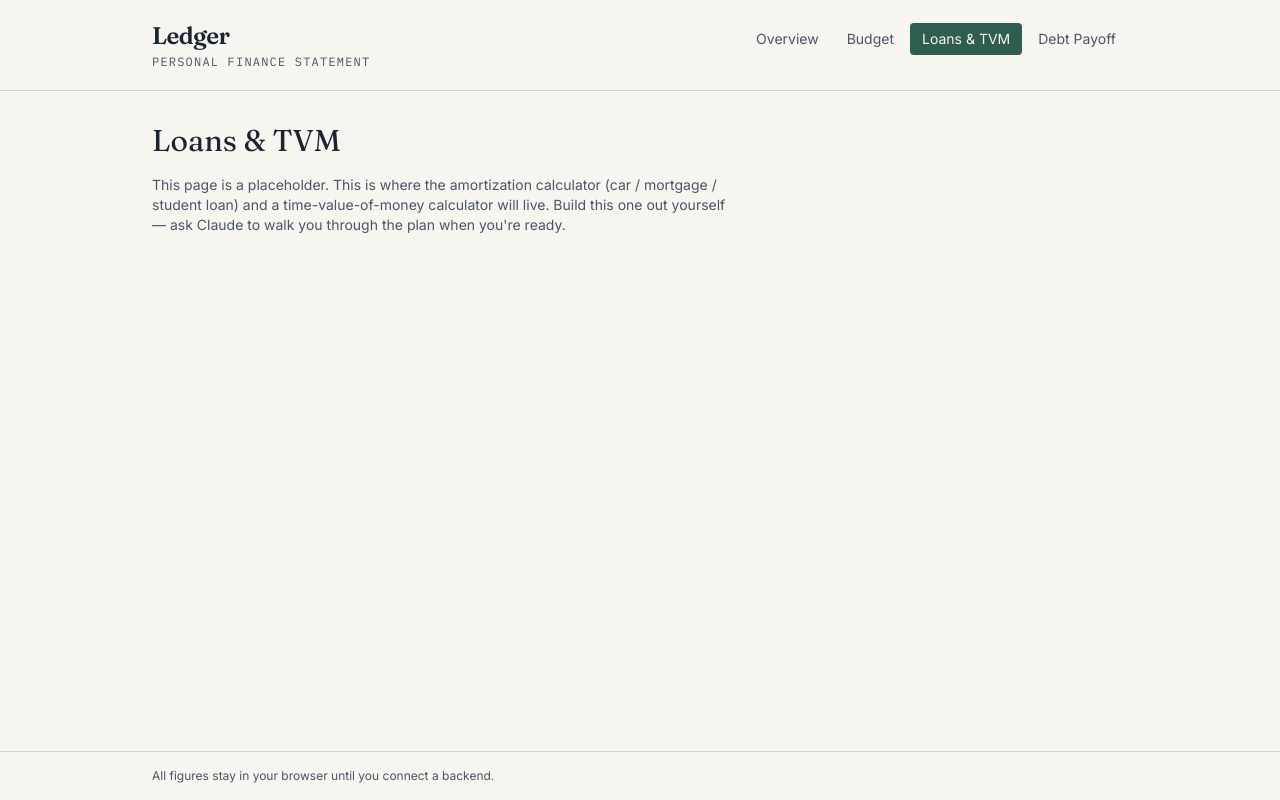
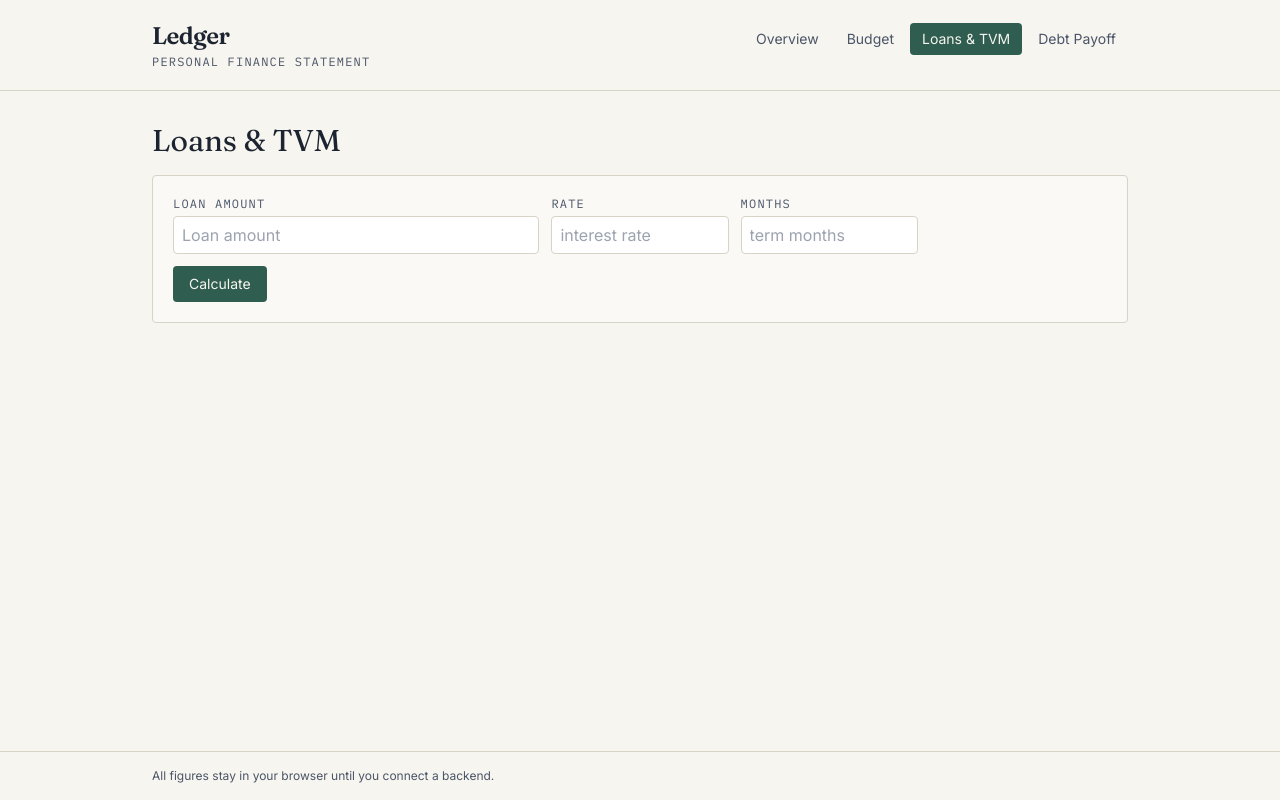
Before and after one commit to tt645-3851/ledgerfinance, a React (Vite) app: page /loans in a window 1280 px wide. Built offline with nearby package versions, Linux system fonts and the light colour scheme.

Commit message:
Updated Loans pages with ammortization calculation

```diff
--- a/src/pages/Loans.jsx
+++ b/src/pages/Loans.jsx
@@ -1,13 +1,116 @@
+import { useState } from 'react'
+import { amortizationSchedule, formatCurrency} from '../lib/finance'
+import { AreaChart, Area, XAxis, YAxis, Tooltip, ResponsiveContainer } from 'recharts'
+
 export default function Loans() {
+  const [principal, setPrincipal] = useState('')
+  const [rate, setRate] = useState('')
+  const [termMonths, setTermMonths] = useState('')
+  const [result, setResult] = useState(null)
+
+  function handleSubmit(e) {
+    e.preventDefault()
+
+    const p = parseFloat(principal)
+    const r = parseFloat(rate)
+    const t = parseInt(termMonths, 10)
+
+    console.log(p, r, t)
+
+    const calculated = amortizationSchedule(p, r, t)
+    setResult(calculated)
+  }
+
   return (
     <div className="space-y-4">
       <h2 className="text-3xl">Loans &amp; TVM</h2>
-      <p className="text-inkSoft text-sm max-w-prose">
-        This page is a placeholder. This is where the amortization calculator
-        (car / mortgage / student loan) and a time-value-of-money calculator
-        will live. Build this one out yourself — ask Claude to walk you
-        through the plan when you're ready.
-      </p>
+
+      <form
+        onSubmit={handleSubmit}
+        className="border border-line rounded p-5 bg-white/40 grid grid-cols-1 sm:grid-cols-5 gap-3 items-end"
+      >
+      <div className='flex flex-col gap-1 sm:col-span-2'>
+       <label className='text-xs uppercase tracking-widest text-inkSoft font-mono'>Loan Amount</label>
+       <input
+          type="number"
+          value={principal}
+          onChange={(e) => setPrincipal(e.target.value)}
+          placeholder='Loan amount'
+          className='border border-line rounded px-2 py-1.5 bg-white'
+        ></input>
+      </div>
+
+      <div className='flex flex-col gap-1'>
+        <label className='text-xs uppercase tracking-widest text-inkSoft font-mono'>Rate</label>
+        <input
+          type="number"
+          value={rate}
+          onChange={(e) => setRate(e.target.value)}
+          placeholder='interest rate'
+          className='border border-line rounded px-2 py-1.5 bg-white'
+        ></input>
+      </div>
+
+      <div className='flex flex-col gap-1'>
+        <label className='text-xs uppercase tracking-widest text-inkSoft font-mono'>Months</label>
+        <input
+          type="number"
+          value={termMonths}
+          onChange={(e) => setTermMonths(e.target.value)}
+          placeholder='term months'
+          className='border border-line rounded px-2 py-1.5 bg-white'
+        ></input>
+      </div>
+
+        <button
+          type='submit'
+          className='sm:col-span-5 justify-self-start bg-ledger text-paper px-4 py-2 rounded text-sm hover:bg-ledger-dark transition-colors'
+        >Calculate</button>
+      </form>
+
+      {result && (
+        <div className="border border-line rounded overflow-hidden">
+          <div className='max-h-96 overflow-y-auto'>
+            <table className='w-full text-sm'>
+              <thead className='sticky top-0 bg-paperDim'>
+                <tr className='text-left text-xs uppercase tracking-widest text-inkSoft font-mono'>
+                  <th className='px-4 py-2'>Month</th>
+                  <th className='px-4 py-2'>Payment</th>
+                  <th className='px-4 py-2'>Principal</th>
+                  <th className='px-4 py-2'>Interest</th>
+                  <th className='px-4 py-2'>Balance</th>
+                </tr>
+              </thead>
+              <tbody className='divide-y divide-line'>
+                {result.rows.map((row) => (
+                  <tr key={row.month}>
+                    <td className='px-4 py-2 figure'>{row.month}</td>
+                    <td className='px-4 py-2 figure'>{formatCurrency(row.payment)}</td>
+                    <td className='px-4 px-2 figure'>{formatCurrency(row.principalPaid)}</td>
+                    <td className='px-4 py-2 figure'>{formatCurrency(row.interest)}</td>
+                    <td className='px-4 py-2 figure'>{formatCurrency(row.balance)}</td>
+                  </tr>
+                ))}
+              </tbody>
+            </table>
+          </div>
+
+          <div className='border border-line rounded p-5 bg-white/40'>
+            <h3 className='text-sm uppercase tracking-widest text-inkSOft font-mono mb-4'>
+              Principal vs. interest over time
+            </h3>
+            <ResponsiveContainer width='100%' height={280}>
+              <AreaChart data={result.rows}>
+                <XAxis dataKey="month" tick={{ fontSize: 12 }}/>
+                <YAxis tick={{ fontSize: 12 }}/>
+                <Tooltip formatter={(v) => formatCurrency(v)} labelFormatter={(m) => `Month ${m}`}/>
+                <Area type='monotone' dataKey='principalPaid' stackId='1' stroke='#2F5D50' fill='#2F5D50' name='Principal'/>
+                <Area tpye='monotone' dataKey='interest' stackId='1' stroke='#B3452C' fill='#B3452C' name='Interest'/>
+              </AreaChart>
+            </ResponsiveContainer>
+          </div>
+        </div>
+      )}
     </div>
   )
 }
--- a/vite.config.js
+++ b/vite.config.js
@@ -2,6 +2,5 @@ import { defineConfig } from 'vite'
 import react from '@vitejs/plugin-react'
 
 export default defineConfig({
-  base: '/ledgerfinance/',
   plugins: [react()],
 })
```
